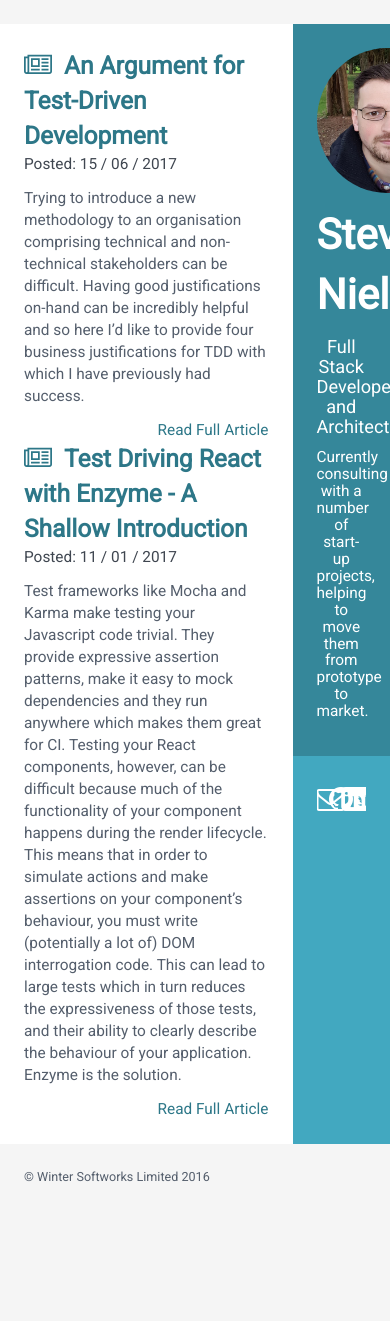
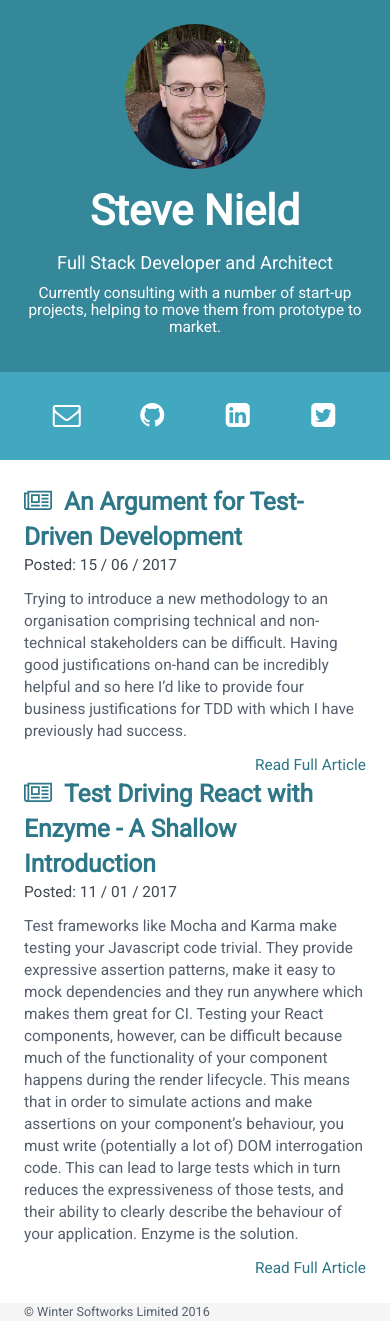
Before and after one commit to SteveNield/stevenield.github.io, a Jekyll site: the page built from index.html, in a window 390 px wide. Built offline with Jekyll 4.4.1, drawn with Linux system fonts in a browser that asks for light colours; before the commit the page ends 1186 px from its top, so only the background shows below that.

Commit message:
Added mobile view

```diff
--- a/_sass/_variables.scss
+++ b/_sass/_variables.scss
@@ -1,4 +1,4 @@
-$mobile-threshold: 768px;
+$mobile-threshold: 784px;
 
 $color-border: #EFEFEF;
 $color-background: #F5F5F5;
--- a/_sass/style.scss
+++ b/_sass/style.scss
@@ -3,6 +3,11 @@
 @import 'sidebar';
 @import 'post-list';
 @import 'post';
+
+html, body {
+  padding: 0;
+  margin: 0;
+}
 
 body {
     font-family: 'Roboto';
--- a/assets/css/style.css
+++ b/assets/css/style.css
@@ -14,6 +14,17 @@
     padding: 24px;
     background: #FFF; }
 
+@media screen and (max-width: 784px) {
+  .main-container {
+    margin: 0;
+    padding: 0; }
+
+  .right-container-fixed {
+    width: 100% !important;
+    float: none !important; }
+
+  .flex-container-with-fixed-right-column {
+    margin-right: 0 !important; } }
 .sidebar {
   padding-left: 0;
   color: #FFF; }
@@ -37,7 +48,7 @@
   padding: 24px;
   position: relative;
   background-color: #42A8C0; }
-  @media screen and (max-width: 768px) {
+  @media screen and (max-width: 784px) {
     .contact-info .logo {
       display: none; } }
   .contact-info div {
@@ -79,6 +90,10 @@
   display: block;
   float: right; }
 
+html, body {
+  padding: 0;
+  margin: 0; }
+
 body {
   font-family: 'Roboto';
   background-color: #F5F5F5; }
@@ -117,7 +132,7 @@ p {
 p img {
   max-width: 60%; }
 
-@media screen and (max-width: 768px) {
+@media screen and (max-width: 784px) {
   p img {
     max-width: 100%; } }
 a,
```
Also changed, not shown: _sass/_layout.scss (+14 -0 lines), 1 other file.
